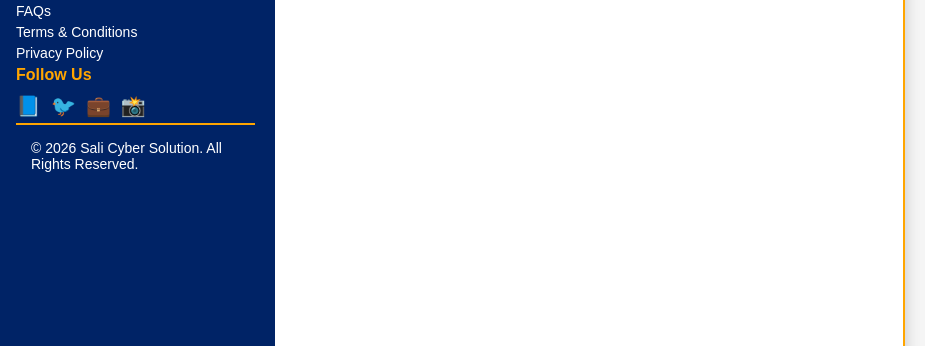
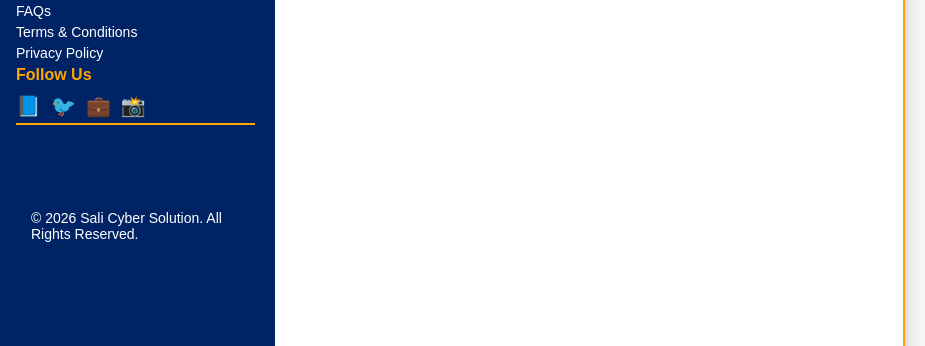
Before and after one commit to salicommunication/cyber2solution.com, a plain HTML site: page index.html in a window 1280 px wide. Shown: the part 1561-1907 px from the top of the page, 355-1280 px from the left. Drawn offline with Linux system fonts and the light colour scheme.

Commit message:
Adjust footer padding for better layout

```diff
--- a/index.html
+++ b/index.html
@@ -231,7 +231,7 @@ footer{
 /* Footer bottom text */
 .footer-bottom{
     text-align:left;
-    padding:15px 15px;
+    padding:85px 15px;
     font-size:14px;
 }
 
```
